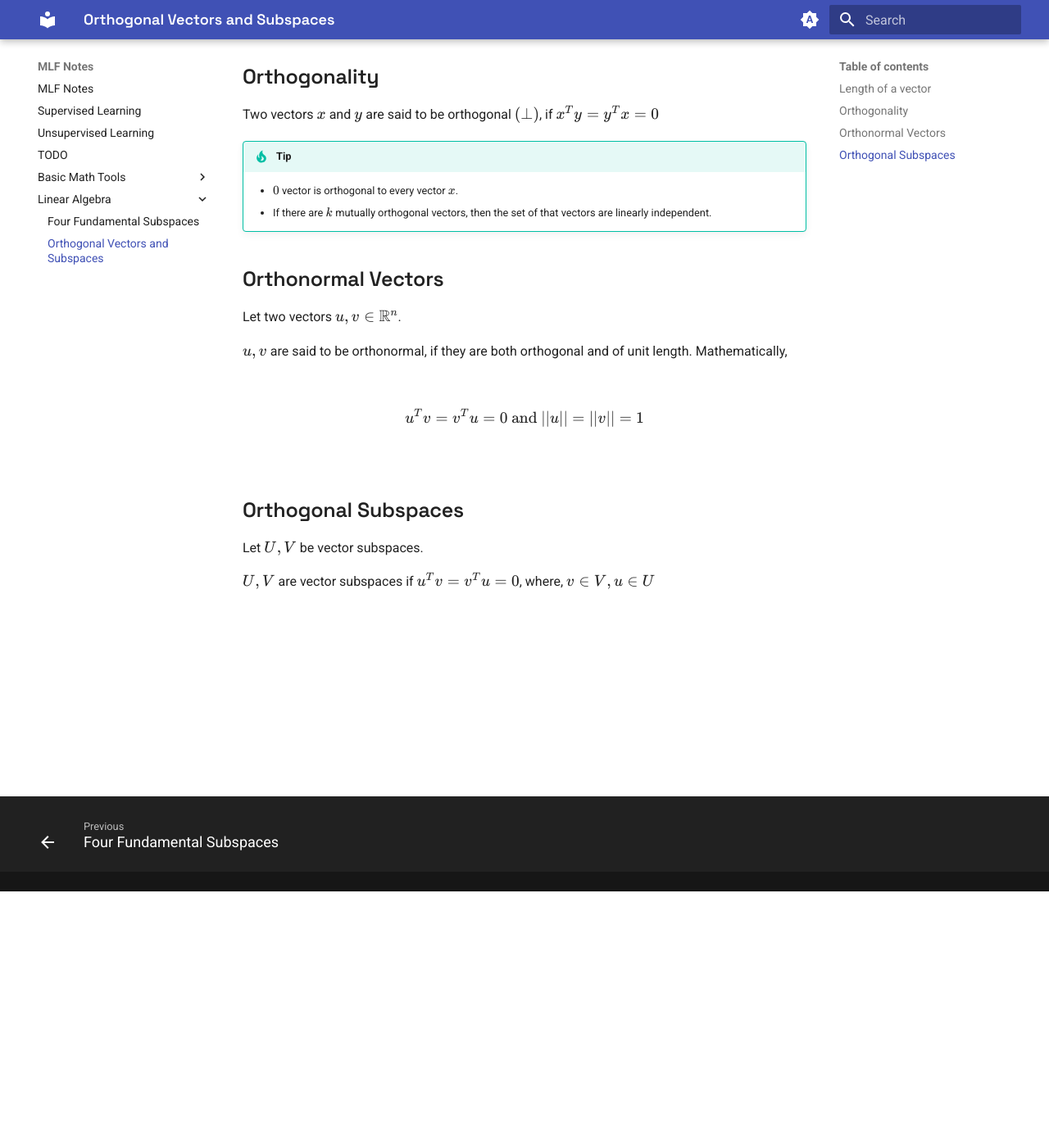
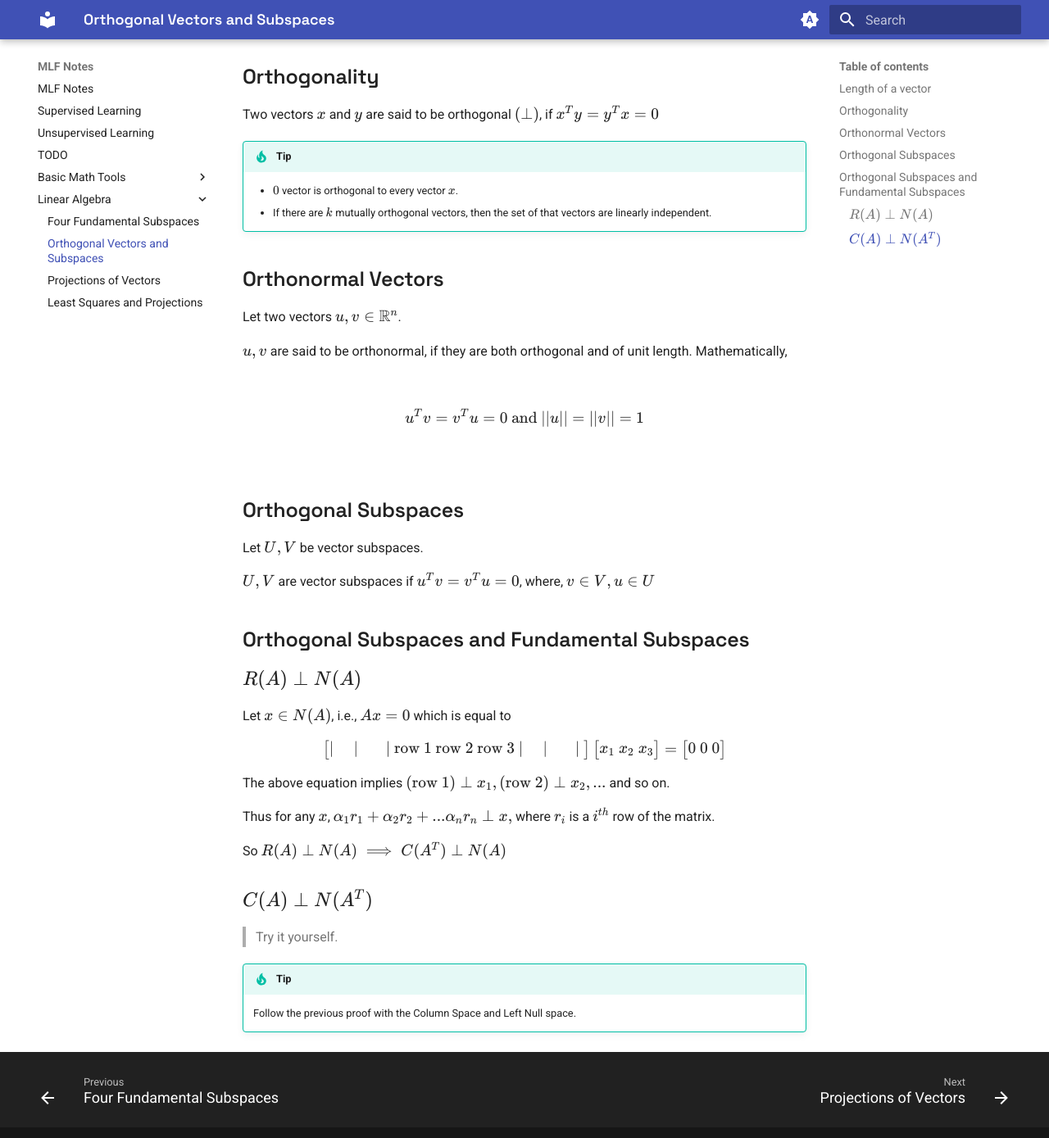
Before and after one commit to harshshah-codes/MLF-Notes, an MkDocs documentation site: the page built from docs/Linear Algebra/02 Orthagonal Vectors and Subspaces.md, in a window 1280 px wide and 1400 px high, scrolled down 312 px. Shown: the top 1389 px of the window at 82% size. Built offline with MkDocs 1.6.1 and Material for MkDocs 9.7.7, drawn with Linux system fonts in a browser that asks for light colours.

Commit message:
Complete lec 3.2 and 3.3

```diff
--- a/docs/Linear Algebra/02 Orthagonal Vectors and Subspaces.md
+++ b/docs/Linear Algebra/02 Orthagonal Vectors and Subspaces.md
@@ -28,3 +28,34 @@ $$
 Let $U, V$ be vector subspaces.
 
 $U,V$ are vector subspaces if $u^Tv=v^Tu=0$, where, $v\in V,u\in U$
+
+## Orthogonal Subspaces and Fundamental Subspaces
+
+### $R(A)\perp N(A)$
+Let $x\in N(A)$, i.e., $Ax=0$ which is equal to
+$$
+\begin{bmatrix}
+|\ \ \ \ \  | \ \ \ \ \ \ \  |\\
+\text{row 1}\ \text{row 2}\ \text{row 3}\\
+|\ \ \ \ \  | \ \ \ \ \ \ \  |\\
+\end{bmatrix}
+\begin{bmatrix}
+x_1\\ x_2\\ x_3
+\end{bmatrix}=
+\begin{bmatrix}
+0 \\ 0\\ 0
+\end{bmatrix}
+$$
+
+The above equation implies $\text{(row 1)}\perp x_1, \text{(row 2)}\perp x_2, ...$ and so on.
+
+Thus for any $x$, $\alpha_1r_1+\alpha_2r_2+...\alpha_nr_n\perp x,$ where $r_i$ is a $i^{th}$ row of the matrix.
+
+So $R(A)\perp N(A)\implies C(A^T)\perp N(A)$
+
+### $C(A)\perp N(A^T)$
+> Try it yourself.
+
+!!! tip
+
+    Follow the previous proof with the Column Space and Left Null space.
```
Also changed, not shown: docs/Linear Algebra/03 Projections.md (added, +30 -0 lines), docs/Linear Algebra/04 Least Squares and Projections.md (added, +16 -0 lines), docs/assets/Projection.png (added).
